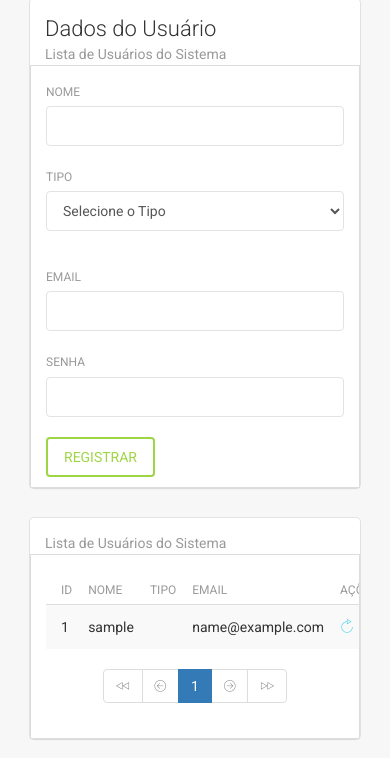
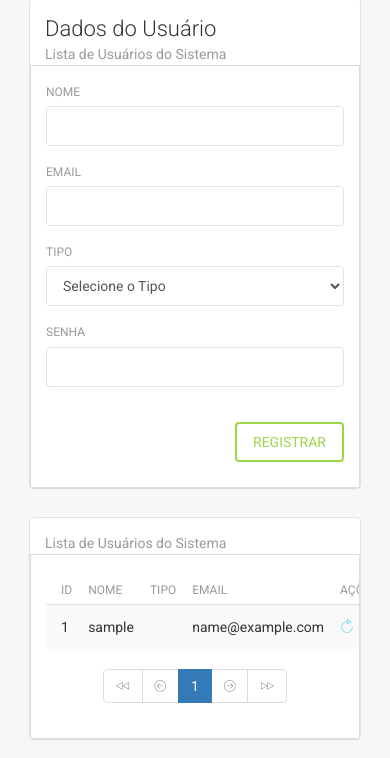
Before and after one commit to juanFCA/Sistema-Bibliotecario, a PHP site: page /usuarios.php in a window 390 px wide. Shown: the part 92-850 px from the top of the page. Run offline with PHP 8.4, Linux system fonts and the light colour scheme; the visitor is signed in with stand-in values (Sample User, id 1); data that the repository does not hold is empty; some libraries are stand-ins or nearby versions.

Commit message:
Layout - Formulários
Todos os Forms agora possuem divs e classes para funcionamento da
responsividade!

```diff
--- a/Biblioteca/usuarios.php
+++ b/Biblioteca/usuarios.php
@@ -54,13 +54,25 @@ if (isset($_REQUEST["act"]) && $_REQUEST["act"] == "del" && $_REQUEST["id"]) {
                         </div>
                         <div class='content table-responsive'>
                             <form action="?act=save&id=" method="POST" name="form1">
-
                                 <input type="hidden" name="id" value="<?php if(!empty($usuario)) {echo $usuario->getIdtbUsuario();}?>"/>
+                                <div class="row">
+                                    <div class="col-md-6">
+                                        <div class="form-group">
                                             <Label>Nome</Label>
                                             <input class="form-control" type="text" size="50" name="nome" value="<?php if(!empty($usuario)) {echo $usuario->getNomeUsuario();}?>" required/>
-                                <br/>
+                                        </div>
+                                    </div>
+                                    <div class="col-md-6">
+                                        <div class="form-group">
+                                            <Label>Email</Label>
+                                            <input class="form-control" type="text" size="100" name="email" value="<?php if(!empty($usuario)) {echo $usuario->getEmail();}?>" required/>
+                                        </div>
+                                    </div>
+                                </div>
+                                <div class="row">
+                                    <div class="col-md-3">
+                                        <div class="form-group">
                                             <Label>Tipo</Label>
-                                <div class="form-group">
                                             <select class="form-control" name="tipo" required>
                                                 <option value="" selected disabled hidden >Selecione o Tipo</option>
                                                 <option value="1" <?php if(!empty($usuario)) {echo ($usuario->getTipo() == 1) ? 'selected':'';}?>><?php echo $tipos[1] ?></option>
@@ -69,16 +81,22 @@ if (isset($_REQUEST["act"]) && $_REQUEST["act"] == "del" && $_REQUEST["id"]) {
                                                 <option value="4" <?php if(!empty($usuario)) {echo ($usuario->getTipo() == 4) ? 'selected':'';}?>><?php echo $tipos[4] ?></option>
                                             </select>
                                         </div>
-                                <br/>
-                                <Label>Email</Label>
-                                <input class="form-control" type="text" size="100" name="email" value="<?php if(!empty($usuario)) {echo $usuario->getEmail();}?>" required/>
-                                <br/>
+                                    </div>
+                                    <div class="col-md-5">
+                                        <div class="form-group">
                                             <?php if(empty($usuario)) { ?>
                                                 <Label>Senha</Label>
                                                 <input class="form-control" type="password" size="20" name="senha" value="" required/>
-                                <br/>
                                             <?php } ?>
+                                        </div>
+                                    </div>
+                                    <div class="col-md-4 text-right">
+                                        <div class="form-group">
+                                            <br>
                                             <input class="btn btn-success" type="submit" value="REGISTRAR">
+                                        </div>
+                                    </div>
+                                </div>
                             </form>
                         </div>
                     </div>
```
Also changed, not shown: Biblioteca/autores.php (+12 -2 lines), Biblioteca/categorias.php (+11 -2 lines), Biblioteca/editoras.php (+11 -2 lines), Biblioteca/exemplares.php (+16 -3 lines), Biblioteca/livros.php (+10 -7 lines). Lines whose indentation alone changed are shown as unchanged.
